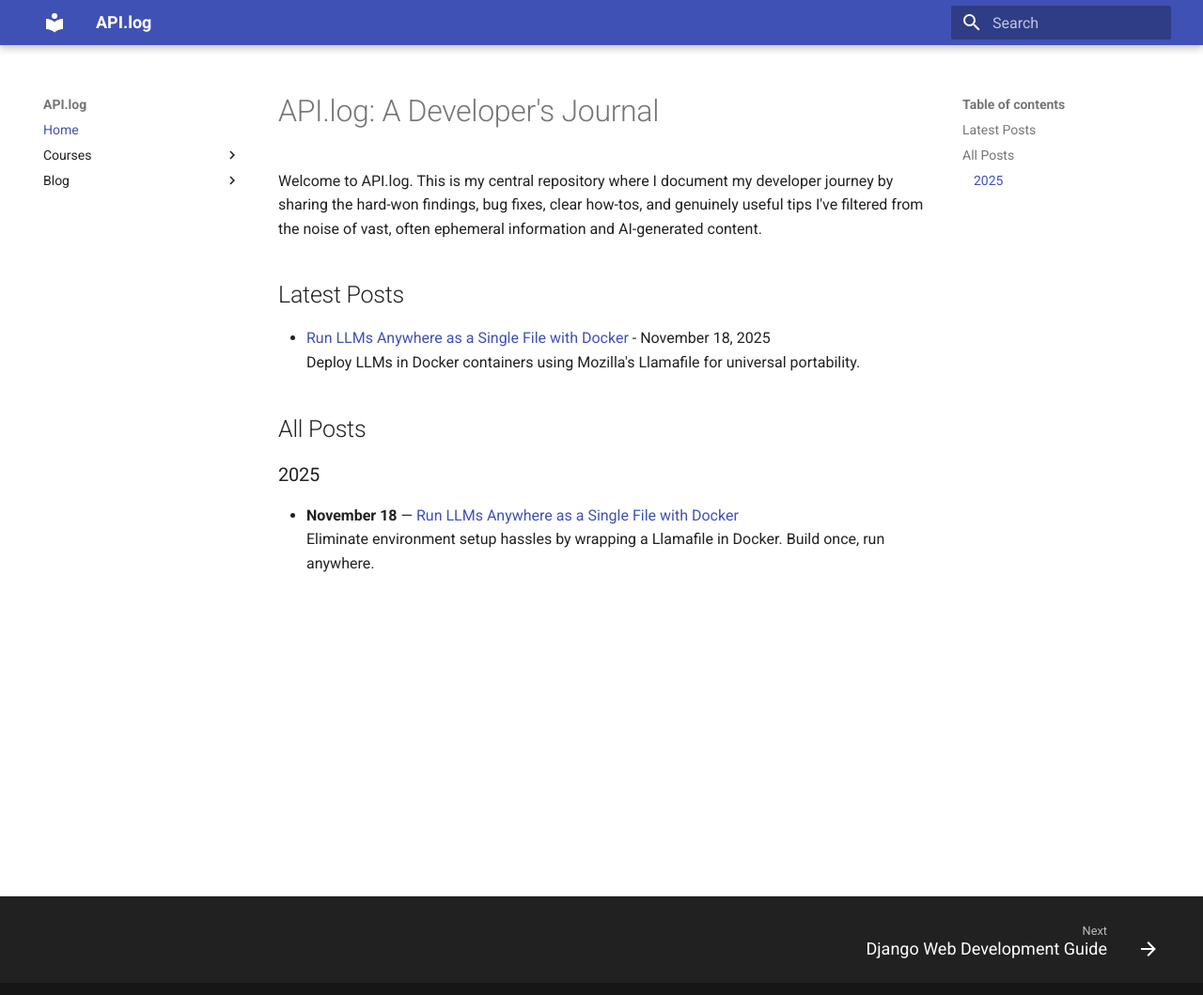
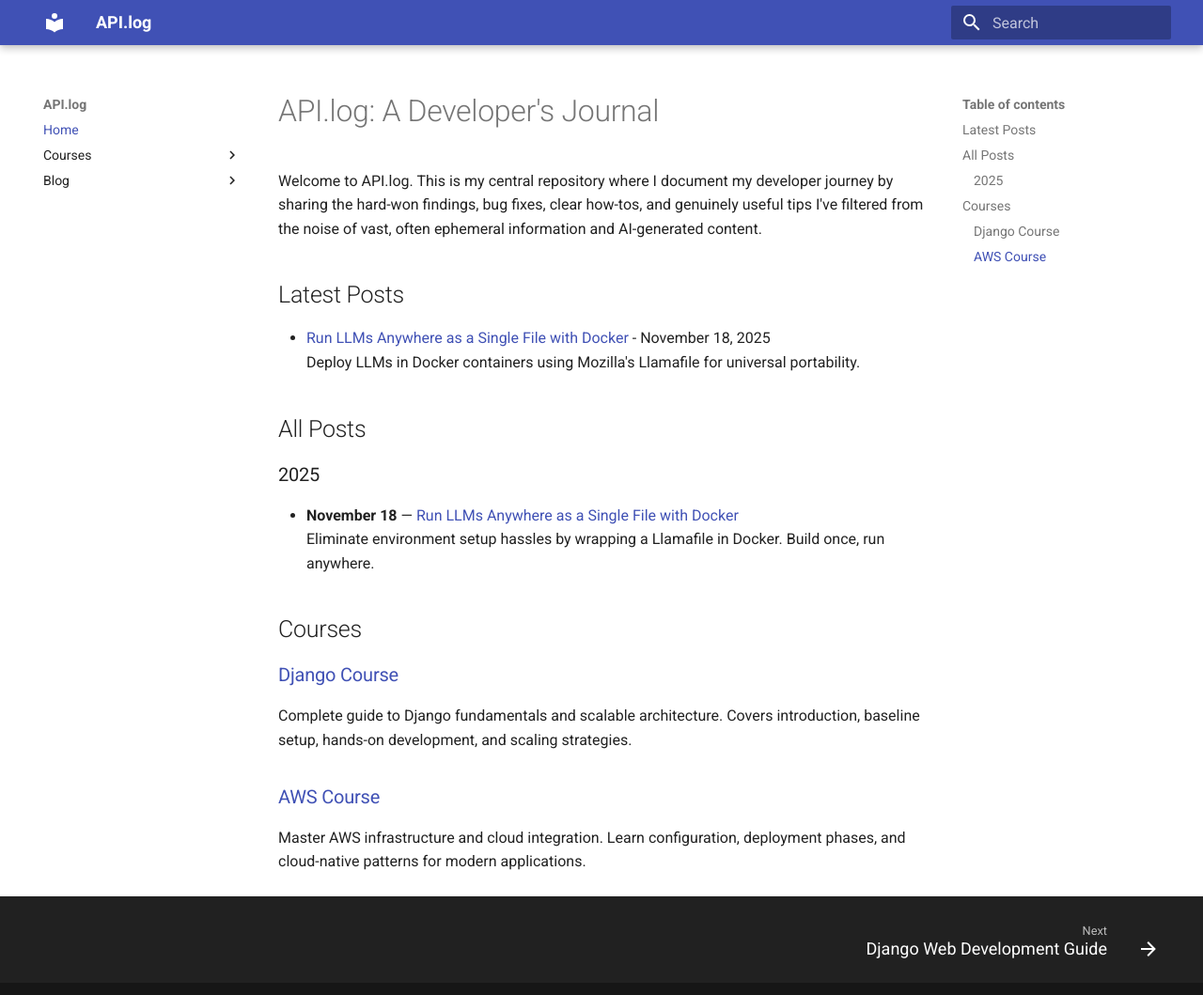
Before and after one commit to Alptimus/Alptimus, an MkDocs documentation site: the page built from docs/index.md, in a window 1280 px wide and 1070 px high. Shown: the top 1059 px of the window at 94% size. Built offline with MkDocs 1.6.1 and Material for MkDocs 9.7.7, drawn with Linux system fonts in a browser that asks for light colours.

Commit message:
Add course descriptions for Django and AWS to index.md

```diff
--- a/docs/index.md
+++ b/docs/index.md
@@ -13,3 +13,11 @@ Welcome to API.log. This is my central repository where I document my developer
 
 - **November 18** — [Run LLMs Anywhere as a Single File with Docker](blog/posts/llamafile_docker.md)
   Eliminate environment setup hassles by wrapping a Llamafile in Docker. Build once, run anywhere.
+
+## Courses
+
+### [Django Course](courses/django/index.md)
+Complete guide to Django fundamentals and scalable architecture. Covers introduction, baseline setup, hands-on development, and scaling strategies.
+
+### [AWS Course](courses/aws/index.md)
+Master AWS infrastructure and cloud integration. Learn configuration, deployment phases, and cloud-native patterns for modern applications.
```
